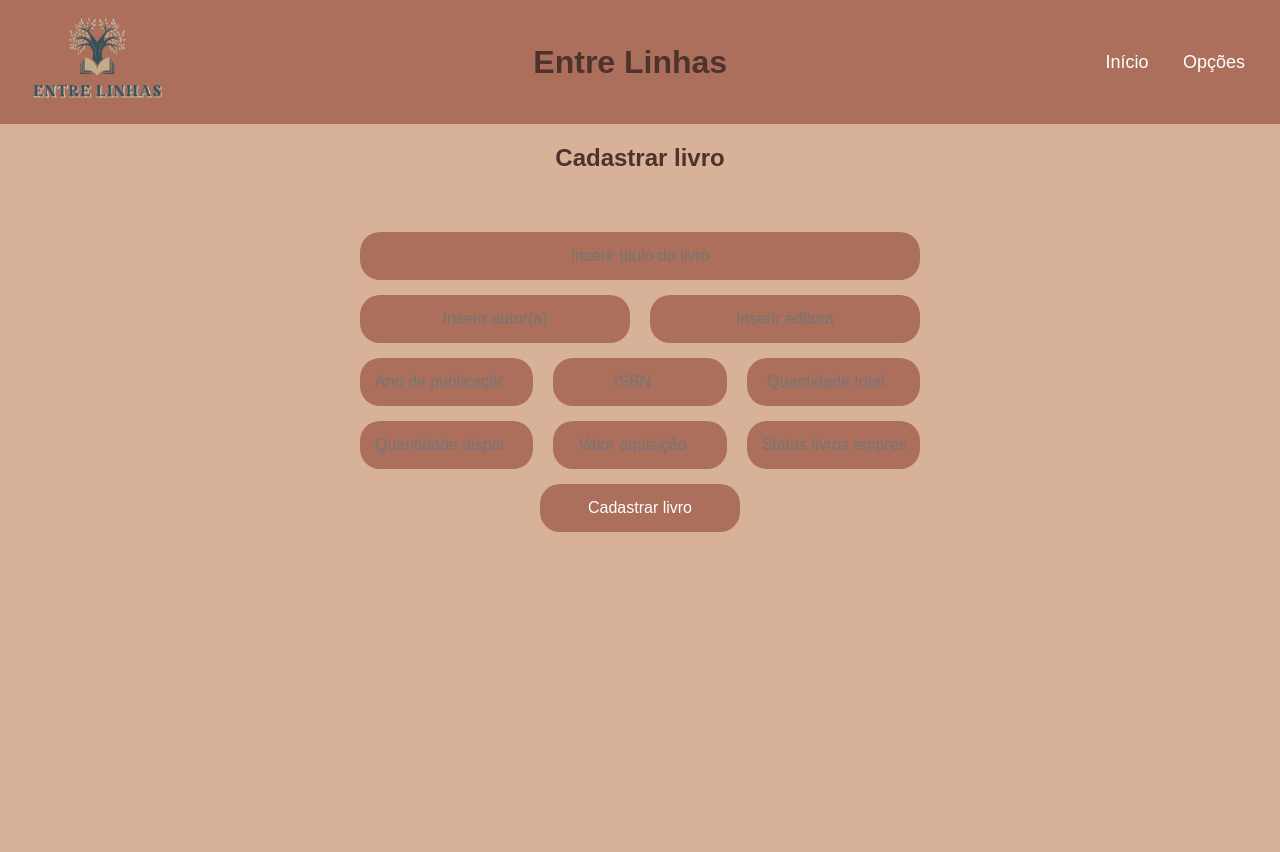
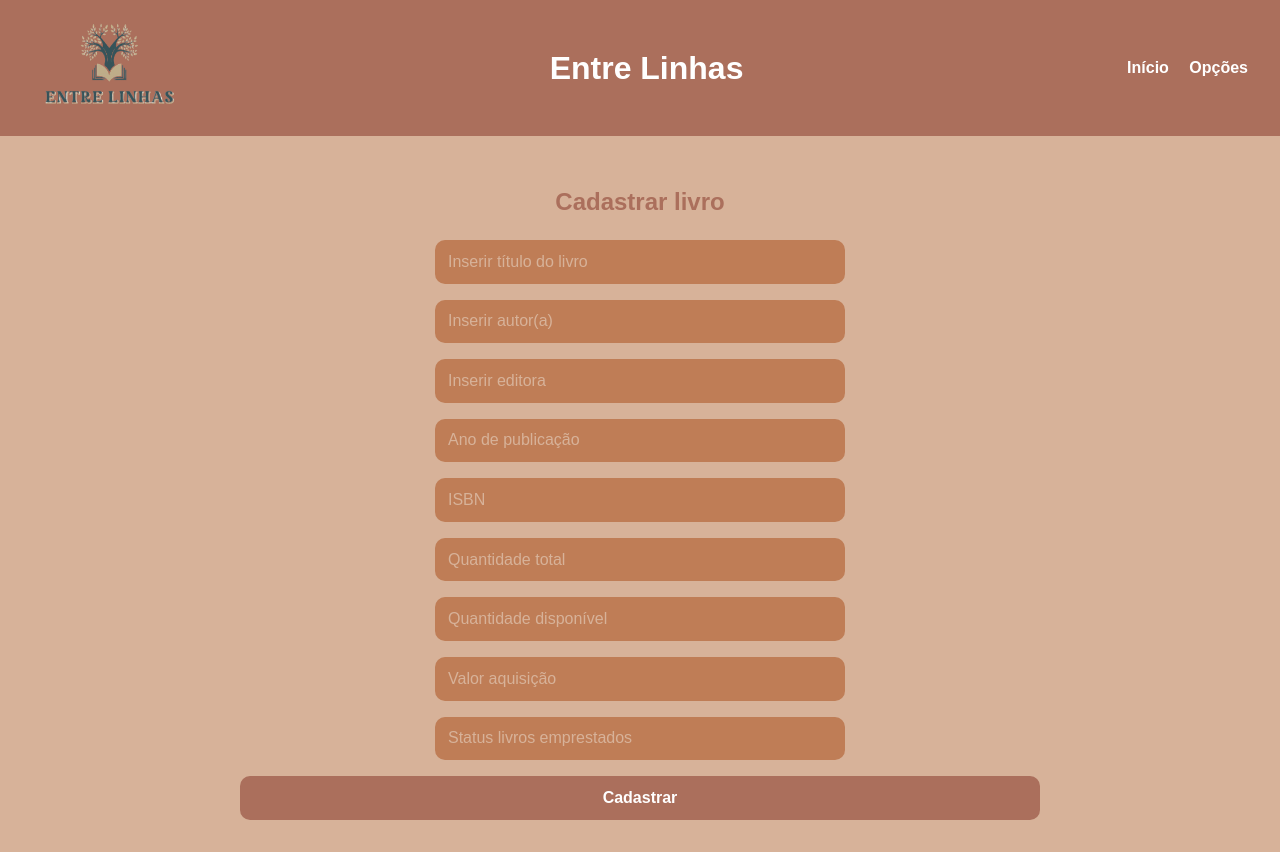
Before and after one commit to LudmilaAzevedo/frontendEntreLinhas, a plain HTML site: page cadastrar-livro.html in a window 1280 px wide. Before the commit the page ends 800 px from the top, so only its background shows below. Drawn offline with Linux system fonts and the light colour scheme.

Commit message:
Versionando

```diff
--- a/cadastrar-livro.html
+++ b/cadastrar-livro.html
@@ -3,15 +3,13 @@
 <head>
   <meta charset="UTF-8">
   <meta name="viewport" content="width=device-width, initial-scale=1.0">
-  <title>Entre Linhas - Cadastrar Aluno</title>
-  <link rel="stylesheet" href="css/cadastroAluno.css">
+  <title>Entre Linhas - Cadastrar Livro</title>
+  <link rel="stylesheet" href="css/cadastroLivro.css">
 </head>
 <body>
-
-  <!-- Cabeçalho com navegação -->
-  <header>
+  <header class="header">
     <div class="logo">
-      <a href="index.html" ><img src="assets/img/logo.png" alt="Logo Biblioteca Entre Linhas" width="150" height="100"></a>
+      <img src="assets/img/logo.png" alt="Logo Entre Linhas" width="150" height="100">
     </div>
     <h1>Entre Linhas</h1>
     <nav>
@@ -20,39 +18,21 @@
     </nav>
   </header>
 
-  <!-- Seção de Cadastro de livro -->
-  <main>
+  <main class="main-content">
     <h2>Cadastrar livro</h2>
-    <div class="student-form">
-      <form id="cadastrarLivro" action="#"  method="post">
-        <div class="form-group">
-          <input type="text" id="titulo"  placeholder="Inserir titulo do livro" required>
-        </div>
-        <div class="form-group">
-          <input type="text" id="autor" placeholder="Inserir autor(a)" required>
-          <input type="text"  id="editora" placeholder="Inserir editora" required>
-        </div>
-        <div class="form-group">
-
-          <input type="number" id="anoPublicacao" placeholder="Ano de publicação" required>
-          <input type="number" id="isbn" placeholder="ISBN" required>
-          <input type="number" id="quantTotal" placeholder="Quantidade total">
-        </div>
-        <div class="form-group">
-
-
-          <input type="number" id="quantDisponivel" placeholder="Quantidade disponível">
-          <input type="number" id="valorAquisicao" placeholder="Valor aquisição">
-          <input type="text" id="statusLivroEmprestado" placeholder="Status livros emprestado">
-
-
-
-        </div>
-        <button type="submit"  onclick="enviarFormulario()">Cadastrar livro</button>
-      </form>
-    </section>
+    <form action="/cadastrar" method="POST" class="form-container">
+      <input type="text" name="titulo" placeholder="Inserir título do livro" required>
+      <input type="text" name="autor" placeholder="Inserir autor(a)" required>
+      <input type="text" name="editora" placeholder="Inserir editora" required>
+      <input type="number" name="ano_publicacao" placeholder="Ano de publicação" required>
+      <input type="text" name="isbn" placeholder="ISBN" required>
+      <input type="number" name="quantidade_total" placeholder="Quantidade total" required>
+      <input type="number" name="quantidade_disponivel" placeholder="Quantidade disponível" required>
+      <input type="text" name="valor_aquisicao" placeholder="Valor aquisição" required>
+      <input type="text" name="status_livros" placeholder="Status livros emprestados" required>
+      <button type="submit" onclick="enviaFormulario(event)">Cadastrar</button>
+    </form>
   </main>
   <script src="js/livro.js"></script>
-
 </body>
 </html>
--- a/css/cadastroLivro.css
+++ b/css/cadastroLivro.css
@@ -1,114 +1,79 @@
-/* Estilos básicos */
-* {
+/* styles.css */
+body {
   margin: 0;
-    padding: 0;
-    box-sizing: border-box;
   font-family: Arial, sans-serif;
+  background-color: #d7b299;
+  color: #ab6f5c;
 }
 
-  body {
-    background-color: #d7b299;
-    color: #4e322d;
-  }
-
-  header {
+.header {
   background-color: #ab6f5c;
   display: flex;
   justify-content: space-between;
   align-items: center;
-    padding: 10px 20px;
+  padding: 1rem 2rem;
+  color: white;
 }
 
 .logo h1 {
-    display: inline;
-    font-size: 24px;
-    margin-left: 10px;
+  margin-left: 1rem;
+  font-size: 1.5rem;
 }
 
 nav a {
-    color: #fff;
+  color: white;
   text-decoration: none;
-    margin: 0 15px;
-    font-size: 18px;
+  margin-left: 1rem;
+  font-weight: bold;
 }
 
 nav a:hover {
   text-decoration: underline;
 }
 
-  /* Título da Seção de Cadastro */
-  main h2 {
+.main-content {
   text-align: center;
-    font-size: 24px;
-    margin: 20px 0;
-    color: #4e322d;
+  padding: 2rem;
 }
 
-  /* Seção de Cadastro de Aluno */
-  .student-form {
-    display: flex;
-    justify-content: center;
-    padding: 20px;
+h2 {
+  margin-bottom: 1.5rem;
 }
 
-  .student-form form {
-    background-color: #d7b299;
-    padding: 20px;
-    border-radius: 10px;
-    width: 100%;
-    max-width: 600px;
+.form-container {
+  display: flex;
+  flex-wrap: wrap;
+  justify-content: center;
+  gap: 1rem;
+  max-width: 800px;
+  margin: 0 auto;
 }
 
-  .form-group {
-    display: flex;
-    justify-content: space-between;
-    gap: 20px;
-    margin-bottom: 15px;
+.form-container input, .form-container button {
+  width: 48%;
+  padding: 0.8rem;
+  border: none;
+  border-radius: 10px;
+  background-color: #BF7D56;
+  color: white;
+  font-size: 1rem;
 }
 
-  .form-group input {
+.form-container button {
+  width: 100%;
   background-color: #ab6f5c;
-    color: #fff;
-    border: none;
-    border-radius: 20px;
-    padding: 15px;
-    font-size: 16px;
-    width: 100%;
+  font-weight: bold;
+  cursor: pointer;
+}
+
+.form-container button:hover {
+  background-color: #ab6f5c;
+}
+
+input::placeholder {
+  color: #d7b299;
+}
+
+h1 {
   text-align: center;
 }
-
-  .student-form button {
-    background-color: #ab6f5c;
-    color: #fff;
-    border: none;
-    border-radius: 20px;
-    padding: 15px;
-    font-size: 16px;
-    cursor: pointer;
-    width: 100%;
-    max-width: 200px;
-    margin: 0 auto;
-    display: block;
-  }
-
-  .student-form button:hover {
-    background-color: #955b4e;
-  }
-
-.form2 {
-    display: flex;
-    justify-content: space-between;
-    gap: 20px;
-    margin-bottom: 15px;
-  }
-
-  .form2 {
-    background-color: #ab6f5c;
-    color: #fff;
-    border: none;
-    border-radius: 20px;
-    padding: 15px;
-    font-size: 16px;
-    width: 100%;
-    text-align: center;
-  }
--- a/js/livro.js
+++ b/js/livro.js
@@ -13,7 +13,7 @@ async function enviaFormulario(event) {
     }
 
     try {
-        const url = "http://localhost:3332/novo/livro";
+        const url = "http://localhost:3333/novo/livro";
         const respostaServdidor = await fetch(url, {
             method: "POST",
             headers: {
```
Also changed, not shown: listar-aluno.html (+2 -2 lines). Lines whose indentation alone changed are shown as unchanged.
